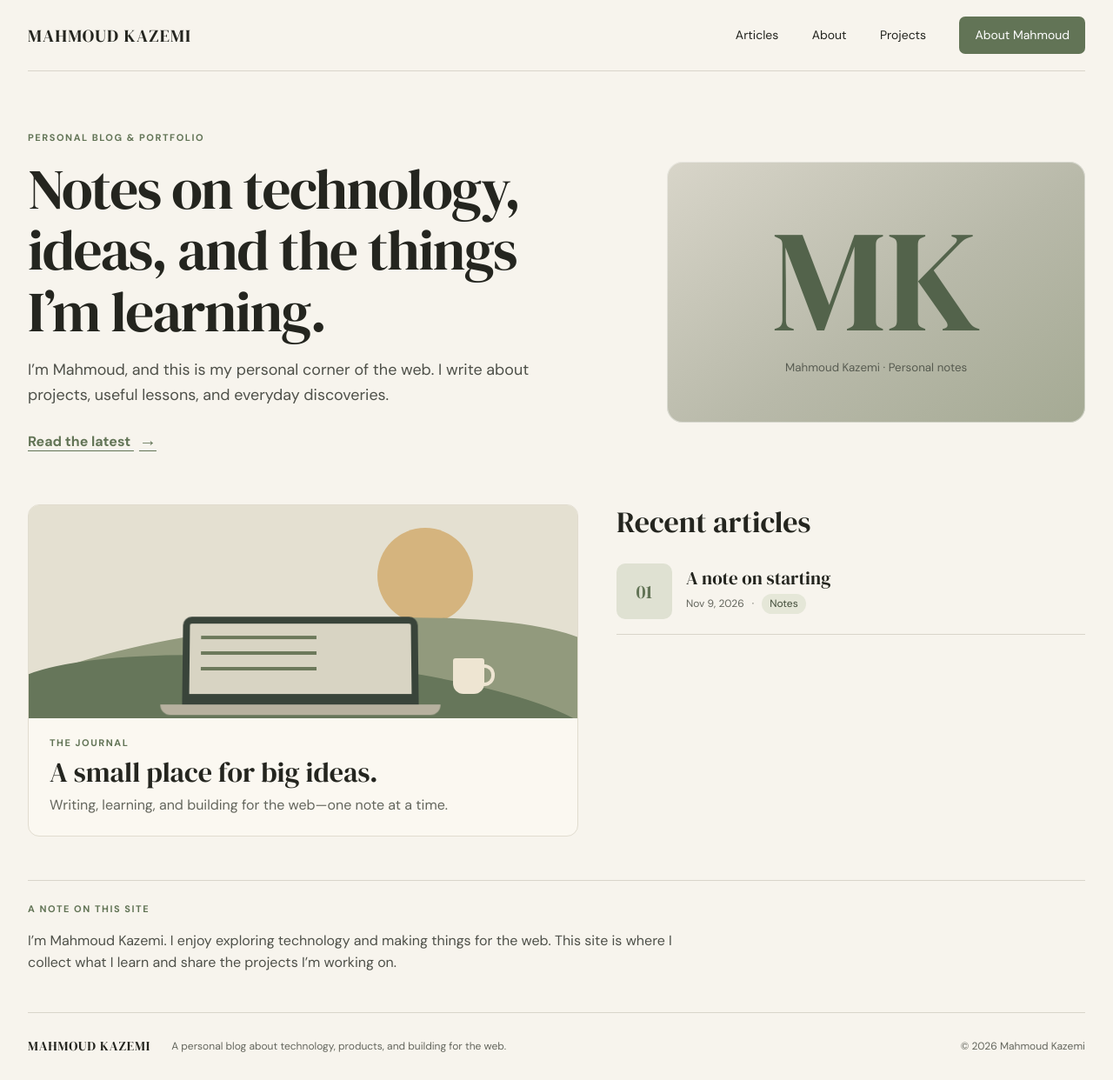
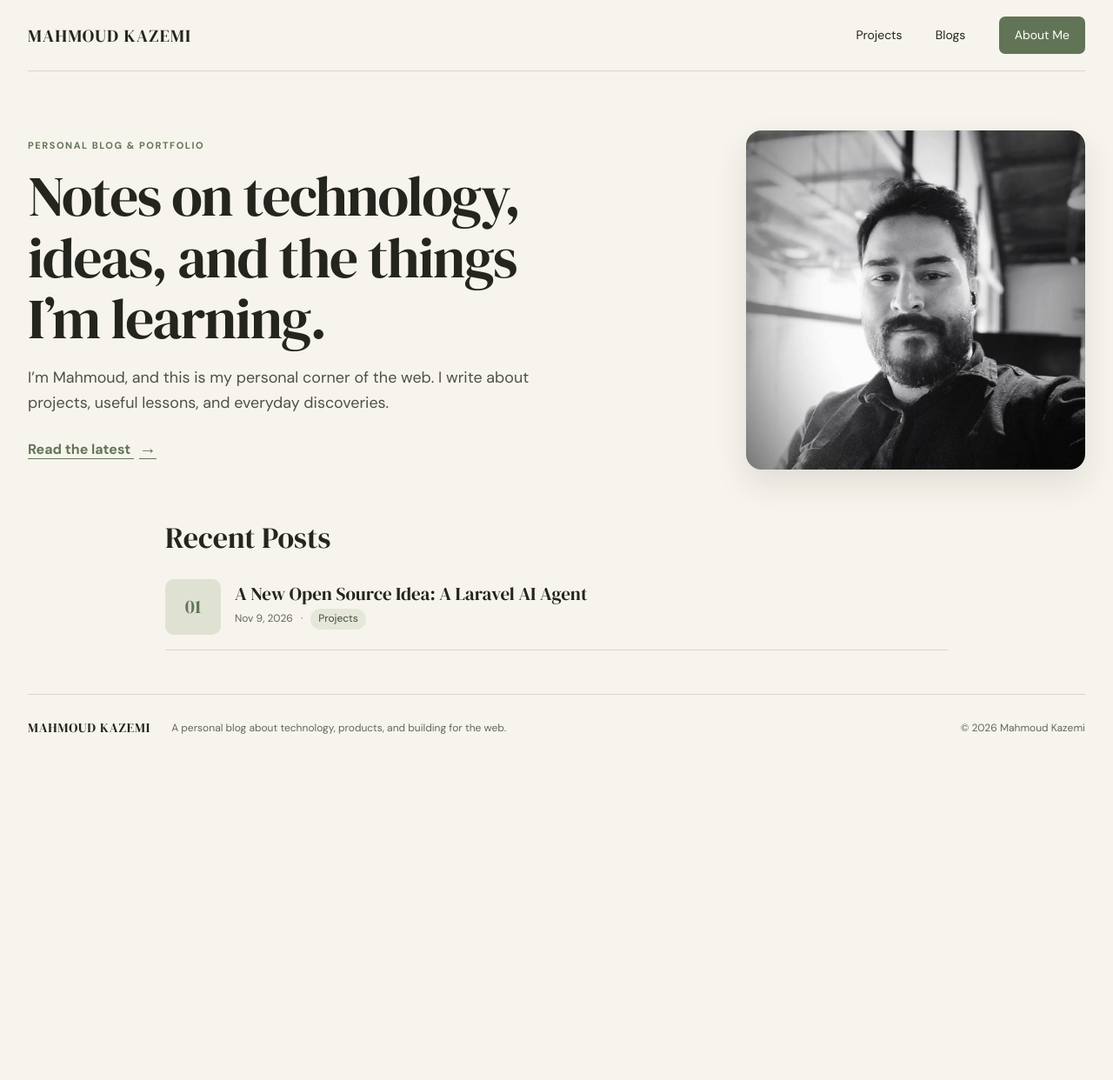
Before and after one commit to mkvira/mkvira.github.io, a Jekyll site: the page built from index.html, in a window 1280 px wide. Shown: the whole page at 87% size. Built offline with Jekyll 4.4.1, drawn with Linux system fonts in a browser that asks for light colours; after the commit the page ends 900 px from its top, so only the background shows below that.

Commit message:
Update portfolio and add About and Blogs pages

```diff
--- /dev/null
+++ b/Gemfile
@@ -0,0 +1,5 @@
+source "https://rubygems.org"
+
+ruby ">= 3.0"
+
+gem "github-pages", group: :jekyll_plugins
--- a/_layouts/default.html
+++ b/_layouts/default.html
@@ -5,7 +5,7 @@
     <meta name="viewport" content="width=device-width, initial-scale=1">
     <meta name="theme-color" content="#f7f4ed">
     {% seo %}
-    <link rel="stylesheet" href="{{ '/assets/css/style.css' | relative_url }}">
+    <link rel="stylesheet" href="{{ '/assets/css/site.css' | relative_url }}">
     <link rel="preconnect" href="https://fonts.googleapis.com">
     <link rel="preconnect" href="https://fonts.gstatic.com" crossorigin>
     <link href="https://fonts.googleapis.com/css2?family=DM+Sans:wght@400;500;600;700&family=DM+Serif+Display&display=swap" rel="stylesheet">
@@ -15,10 +15,9 @@
     <header class="site-header page-width">
       <a class="wordmark" href="{{ '/' | relative_url }}">MAHMOUD KAZEMI</a>
       <nav aria-label="Main navigation">
-        <a href="{{ '/' | relative_url }}#articles">Articles</a>
-        <a href="{{ '/' | relative_url }}#about">About</a>
-        <a href="{{ '/' | relative_url }}#projects">Projects</a>
-        <a class="contact-link" href="{{ '/' | relative_url }}#about">About Mahmoud</a>
+        <a href="{{ '/projects/' | relative_url }}">Projects</a>
+        <a href="{{ '/blogs/' | relative_url }}">Blogs</a>
+        <a class="contact-link" href="{{ '/about/' | relative_url }}">About Me</a>
       </nav>
     </header>
     {{ content }}
--- a/assets/css/style.css
+++ b/assets/css/site.css
@@ -17,8 +17,9 @@ a { color: inherit; }
 .wordmark { font-family: var(--serif); font-size: 20px; letter-spacing: .06em; text-decoration: none; white-space: nowrap; }
 .site-header nav { display: flex; align-items: center; gap: clamp(18px, 3vw, 44px); }
 .site-header nav a { text-decoration: none; font-size: 14px; }
-.site-header nav a:hover, .article-row a:hover { color: var(--green); }
+.site-header nav a:not(.contact-link):hover, .article-row a:hover { color: var(--green); }
 .site-header .contact-link { color: #fff; background: var(--green); padding: 10px 18px; border-radius: 7px; }
+.site-header .contact-link:hover { color: #fff; background: #4f6247; }
 .hero { display: grid; grid-template-columns: 1.15fr .85fr; gap: 7%; align-items: center; padding-block: 68px 58px; }
 .eyebrow { margin: 0 0 14px; color: var(--green); font-size: 11px; font-weight: 700; letter-spacing: .14em; }
 h1, h2, h3 { font-family: var(--serif); font-weight: 400; line-height: 1.08; }
@@ -26,25 +27,9 @@ h1, h2, h3 { font-family: var(--serif); font-weight: 400; line-height: 1.08; }
 .intro { max-width: 650px; margin: 0 0 22px; color: #4e5049; font-size: clamp(16px, 1.4vw, 19px); }
 .text-link { color: var(--green); font-weight: 700; text-decoration-thickness: 1px; text-underline-offset: 5px; }
 .text-link span { margin-left: 6px; font-size: 20px; }
-.portrait-placeholder { min-height: 300px; display: grid; place-content: center; gap: 6px; border-radius: 18px; background: linear-gradient(145deg, #d8d5c9, #b8b9a9 56%, #a5aa94); color: #30352d; text-align: center; box-shadow: inset 0 0 0 1px #ffffff6b; }
-.portrait-placeholder span { font-family: var(--serif); font-size: clamp(90px, 13vw, 170px); line-height: 1; color: #53634b; }
-.portrait-placeholder small { opacity: .7; }
-.content-grid { display: grid; grid-template-columns: 1.08fr .92fr; gap: 44px; align-items: start; padding-block: 0 50px; }
-.featured-card { overflow: hidden; border: 1px solid #e1dccf; border-radius: 13px; background: #fbf8f1; }
-.feature-art { height: 245px; position: relative; overflow: hidden; background: #e4e0d1; }
-.sun { position: absolute; width: 110px; height: 110px; right: 19%; top: 26px; border-radius: 50%; background: #d5b47e; }
-.hill { position: absolute; left: -5%; right: -5%; bottom: -35px; height: 145px; border-radius: 50% 50% 0 0; transform: rotate(-5deg); }
-.hill-one { background: #929a7d; }
-.hill-two { bottom: -78px; background: #66765a; transform: rotate(5deg); }
-.laptop { position: absolute; left: 28%; bottom: 12px; width: 43%; height: 105px; border: 8px solid #39443a; border-bottom-width: 16px; border-radius: 10px 10px 3px 3px; background: #d8d4c3; transform: perspective(400px) rotateX(2deg); }
-.laptop::after { content: ""; position: absolute; left: -13%; right: -13%; bottom: -24px; height: 12px; border-radius: 0 0 14px 14px; background: #b7b19f; }
-.laptop i { display: block; width: 52%; height: 4px; margin: 14px 0 0 13px; background: #6c795b; }
-.mug { position: absolute; right: 17%; bottom: 28px; width: 36px; height: 41px; border-radius: 3px 3px 12px 12px; background: #eee5d2; }
-.mug::after { content: ""; position: absolute; right: -12px; top: 7px; width: 14px; height: 17px; border: 4px solid #eee5d2; border-left: 0; border-radius: 0 12px 12px 0; }
-.featured-copy { padding: 20px 24px 23px; }
-.featured-copy .eyebrow { margin-bottom: 7px; }
-.featured-copy h2 { margin: 0 0 7px; font-size: clamp(25px, 2.5vw, 34px); }
-.featured-copy p:last-child { margin: 0; color: var(--muted); }
+.hero-photo { width: min(100%, 390px); aspect-ratio: 1; justify-self: end; overflow: hidden; border-radius: 18px; background: #d8d5c9; box-shadow: 0 16px 38px #24251f1c; }
+.hero-photo img { display: block; width: 100%; height: 100%; object-fit: cover; object-position: center 38%; }
+.content-grid { width: min(900px, calc(100% - 64px)); margin-inline: auto; padding-block: 0 50px; }
 .recent-list h2 { margin: 2px 0 12px; font-size: 34px; }
 .article-row { display: grid; grid-template-columns: 64px 1fr; gap: 16px; align-items: center; padding: 17px 0; border-bottom: 1px solid var(--line); }
 .article-mark { display: grid; place-items: center; height: 64px; border-radius: 10px; background: #dfe1d2; color: var(--green); font-family: var(--serif); font-size: 22px; }
@@ -54,8 +39,39 @@ h1, h2, h3 { font-family: var(--serif); font-weight: 400; line-height: 1.08; }
 .tag { padding: 2px 9px; border-radius: 999px; background: #e5e7d8; color: #414c39; }
 .empty-note { padding: 18px; border: 1px dashed #c8c5b9; border-radius: 9px; color: var(--muted); font-size: 14px; }
 .empty-note code { color: var(--green); }
-.about-strip { padding: 24px 0 44px; border-top: 1px solid var(--line); }
-.about-strip p:last-child { max-width: 750px; margin: 0; color: #4e5049; }
+.projects-page { min-height: 65vh; padding-block: 64px 56px; }
+.projects-page h1 { margin: 0 0 12px; font-size: clamp(40px, 6vw, 64px); }
+.projects-intro { max-width: 720px; margin: 0 0 32px; color: #4e5049; }
+.project-list { display: grid; grid-template-columns: 1fr; gap: 18px; }
+.project-card { padding: 24px; border: 1px solid #e1dccf; border-radius: 13px; background: #fbf8f1; }
+.project-kind { margin: 0 0 8px; color: var(--green); font-size: 12px; font-weight: 700; }
+.project-card h2 { margin: 0 0 12px; font-size: 25px; }
+.project-card h2 a { text-decoration-thickness: 1px; text-underline-offset: 4px; }
+.project-card > p:not(.project-kind) { margin: 0 0 18px; color: #4e5049; line-height: 1.9; }
+.project-link { color: var(--green); font-size: 14px; font-weight: 700; text-decoration: none; }
+.project-link span { display: inline-block; margin-right: 5px; }
+.blogs-page { min-height: 65vh; padding-block: 64px 56px; }
+.blogs-page h1 { margin: 0 0 12px; font-size: clamp(40px, 6vw, 64px); }
+.blogs-intro { max-width: 720px; margin: 0 0 32px; color: #4e5049; }
+.blog-list { display: grid; gap: 22px; }
+.blog-entry { padding: 0 0 22px; border-bottom: 1px solid var(--line); }
+.blog-entry .article-meta { margin-bottom: 10px; }
+.blog-entry h2 { margin: 0 0 10px; font-size: clamp(25px, 3vw, 34px); }
+.blog-entry h2 a { text-decoration: none; }
+.blog-entry h2 a:hover { color: var(--green); }
+.blog-entry > p:not(.article-meta) { max-width: 800px; margin: 0 0 12px; color: #4e5049; }
+.blog-read-link { color: var(--green); font-size: 14px; font-weight: 700; text-decoration: none; }
+.blog-read-link span { margin-left: 5px; }
+.about-page { min-height: 65vh; padding-block: 64px 56px; }
+.about-page h1 { margin: 0 0 16px; font-size: clamp(40px, 6vw, 64px); }
+.about-summary { display: grid; grid-template-columns: minmax(190px, 260px) minmax(0, 1fr); gap: 32px; align-items: center; max-width: 900px; }
+.about-photo { display: block; width: 100%; aspect-ratio: 1; object-fit: cover; object-position: center 38%; border-radius: 16px; box-shadow: 0 12px 30px #24251f1c; }
+.about-intro { max-width: 720px; margin: 0; color: #4e5049; font-size: 18px; }
+.about-contact { max-width: 720px; margin-top: 42px; padding-top: 24px; border-top: 1px solid var(--line); }
+.about-contact h2 { margin: 0 0 18px; font-size: 28px; }
+.about-contact p { display: flex; flex-wrap: wrap; gap: 8px 20px; margin: 12px 0; }
+.about-contact p > span { min-width: 80px; color: var(--muted); }
+.about-contact a { color: var(--green); font-weight: 600; text-decoration-thickness: 1px; text-underline-offset: 4px; }
 .site-footer { display: flex; align-items: center; gap: 24px; min-height: 78px; border-top: 1px solid var(--line); color: var(--muted); font-size: 12px; }
 .site-footer .wordmark { color: var(--ink); font-size: 15px; }
 .site-footer p { flex: 1; }
@@ -64,6 +80,8 @@ h1, h2, h3 { font-family: var(--serif); font-weight: 400; line-height: 1.08; }
 .article-deck { color: var(--muted); font-size: 20px; }
 .article-body { margin-top: 38px; font-size: 18px; line-height: 1.8; }
 .article-body h2, .article-body h3 { margin-top: 1.8em; }
+.post-cover { margin: 0 0 32px; }
+.post-cover img { display: block; width: 100%; max-height: 520px; object-fit: cover; border-radius: 13px; }
 
 @media (max-width: 780px) {
   .page-width { width: min(100% - 36px, 600px); }
@@ -73,10 +91,10 @@ h1, h2, h3 { font-family: var(--serif); font-weight: 400; line-height: 1.08; }
   .site-header .contact-link { padding: 7px 11px; }
   .hero { grid-template-columns: 1fr; gap: 28px; padding-block: 42px 38px; }
   .hero h1 { font-size: clamp(40px, 11vw, 58px); }
-  .portrait-placeholder { min-height: 220px; }
-  .portrait-placeholder span { font-size: 110px; }
-  .content-grid { grid-template-columns: 1fr; gap: 34px; }
-  .feature-art { height: 205px; }
+  .hero-photo { width: min(100%, 320px); justify-self: center; }
+  .about-summary { grid-template-columns: 1fr; gap: 24px; }
+  .about-photo { width: min(100%, 300px); }
+  .content-grid { width: min(100% - 36px, 600px); }
   .recent-list h2 { font-size: 30px; }
   .site-footer { flex-wrap: wrap; gap: 8px 20px; padding-block: 17px; }
   .site-footer p { flex-basis: 100%; order: 2; margin: 0; }
--- a/index.html
+++ b/index.html
@@ -4,31 +4,21 @@ title: Home
 ---
 
 <main>
-  <section class="hero page-width" id="about">
+  <section class="hero page-width">
     <div class="hero-copy">
       <p class="eyebrow">PERSONAL BLOG &amp; PORTFOLIO</p>
       <h1>Notes on technology, ideas, and the things I’m learning.</h1>
       <p class="intro">I’m Mahmoud, and this is my personal corner of the web. I write about projects, useful lessons, and everyday discoveries.</p>
-      <a class="text-link" href="#articles">Read the latest <span aria-hidden="true">→</span></a>
+      <a class="text-link" href="{{ '/blogs/' | relative_url }}">Read the latest <span aria-hidden="true">→</span></a>
     </div>
-    <div class="portrait-placeholder" role="img" aria-label="Illustrated initials MK">
-      <span>MK</span>
-      <small>Mahmoud Kazemi · Personal notes</small>
+    <div class="hero-photo">
+      <img src="{{ '/assets/images/mahmoud-kazemi.png' | relative_url }}" alt="Portrait of Mahmoud Kazemi">
     </div>
   </section>
 
   <section class="content-grid page-width" id="articles">
-    <div class="featured-card">
-      <div class="feature-art" aria-hidden="true"><span class="sun"></span><span class="hill hill-one"></span><span class="hill hill-two"></span><span class="laptop"><i></i><i></i><i></i></span><span class="mug"></span></div>
-      <div class="featured-copy">
-        <p class="eyebrow">THE JOURNAL</p>
-        <h2>A small place for big ideas.</h2>
-        <p>Writing, learning, and building for the web—one note at a time.</p>
-      </div>
-    </div>
-
     <div class="recent-list">
-      <h2>Recent articles</h2>
+      <h2>Recent Posts</h2>
       {% assign recent_posts = site.posts | slice: 0, 4 %}
       {% if recent_posts.size > 0 %}
         {% for post in recent_posts %}
@@ -45,9 +35,4 @@ title: Home
       {% endif %}
     </div>
   </section>
-
-  <section class="about-strip page-width" id="projects">
-    <p class="eyebrow">A NOTE ON THIS SITE</p>
-    <p>I’m Mahmoud Kazemi. I enjoy exploring technology and making things for the web. This site is where I collect what I learn and share the projects I’m working on.</p>
-  </section>
 </main>
```
Also changed, not shown: _posts/2026-11-09-a-note-on-starting.md (deleted, +0 -10 lines), _posts/2026-11-09-building-a-laravel-ai-agent.md (added, +18 -0 lines), about/index.html (added, +20 -0 lines), assets/images/README.md (+1 -1 lines), blogs/index.html (added, +31 -0 lines), projects/index.html (added, +27 -0 lines), Gemfile.lock (added), README.md, assets/images/laravel-agent-on-laptop.png (added), assets/images/mahmoud-kazemi.png (added), 1 other file.
